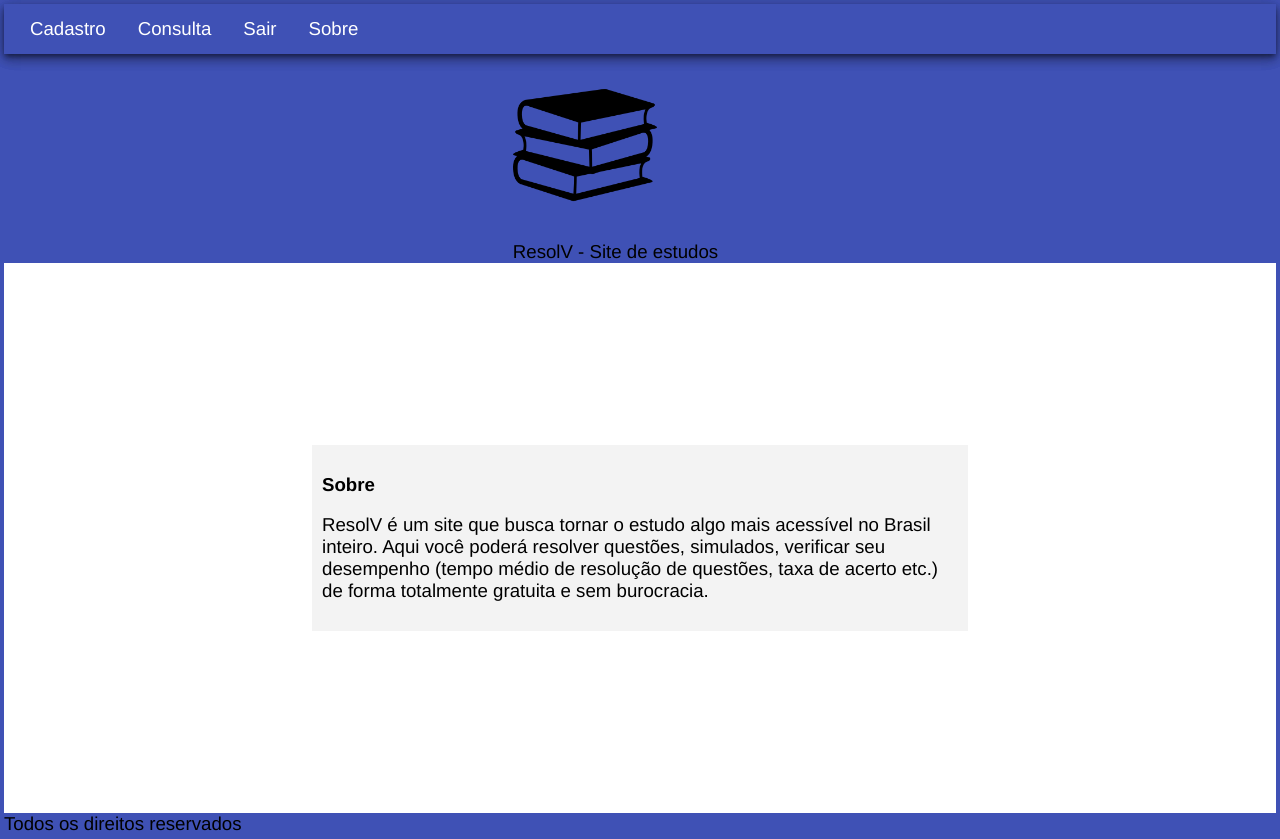
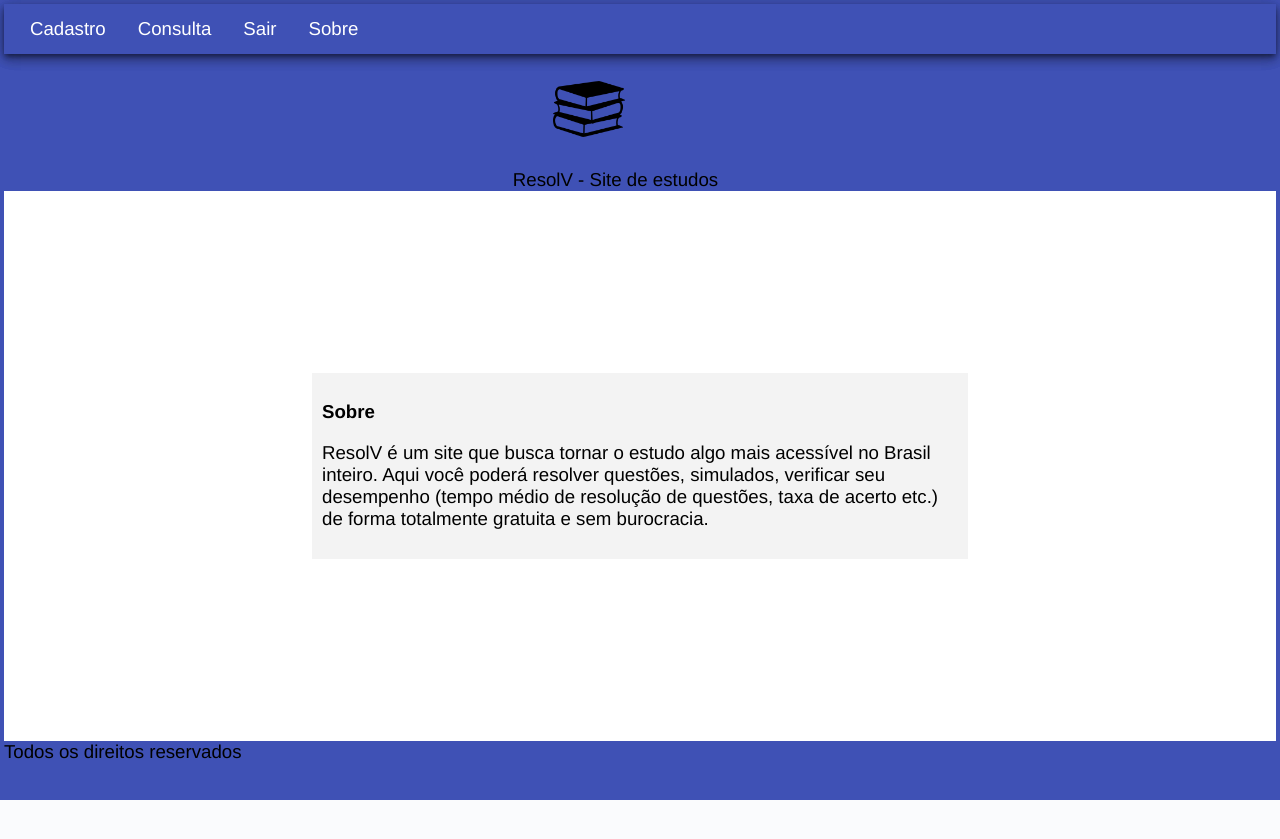
Before and after one commit to Lucdnitz/ResolV, a PHP site: page /sobre.html in a window 1280 px wide. After the commit the page ends 800 px from the top, so only its background shows below. Run offline with PHP 8.4, Linux system fonts and the light colour scheme.

Commit message:
Add files via upload

```diff
--- a/consulta.html
+++ b/consulta.html
@@ -19,11 +19,11 @@
         </div>
 
         <header>
-            <figure class="center"><img src="imagem/livros.png" width="20%" height="20%" ></figure>
+            <figure class="center"><img src="imagem/livros.png"></figure>
             <div class="header_slogan center">ResolV - Site de estudos</div>
         </header>
 
-        <div class="body_content">
+        <section class="body_content">
             <article class="section_content">
                 <p><b>Lista de questões</b></p>
                     <table>
@@ -65,7 +65,7 @@
                         </tr>
                     </table>
             </article>
-        </div>
+        </section>
 
     <footer>Todos os direitos reservados</footer>
     </body>
--- a/css/style.css
+++ b/css/style.css
@@ -101,3 +101,9 @@ th, td {
 .center_form {
     margin-left: 40%;
 }
+
+img{
+    margin-left: 40px;
+    width: 10%;
+    height: 10%;
+}
--- a/sobre.html
+++ b/sobre.html
@@ -19,18 +19,18 @@
         </div>
 
         <header>
-            <figure class="center"><img src="imagem/livros.png" width="20%" height="20%" ></figure>
+            <figure class="center"><img src="imagem/livros.png"></figure>
             <div class="header_slogan center">ResolV - Site de estudos</div>
         </header>
 
-        <div class="body_content">
+        <section class="body_content">
             <article class="section_content">
                 <p><b>Sobre</b></p>
-                    <p>ResolV é um site que busca tornar o estudo algo mais acessível no Brasil inteiro. Aqui você poderá resolver questões, simulados, verificar seu desempenho
-                       (tempo médio de resolução de questões, taxa de acerto etc.) de forma totalmente gratuita e sem burocracia.
-                    </p>
+                <p>ResolV é um site que busca tornar o estudo algo mais acessível no Brasil inteiro. Aqui você poderá resolver questões, simulados, verificar seu desempenho
+                    (tempo médio de resolução de questões, taxa de acerto etc.) de forma totalmente gratuita e sem burocracia.
+                </p>
             </article>
-        </div>
+        </section>
 
     <footer>Todos os direitos reservados</footer>
     </body>
```
Also changed, not shown: cadastro.html (+7 -7 lines), index.html (+6 -6 lines).
